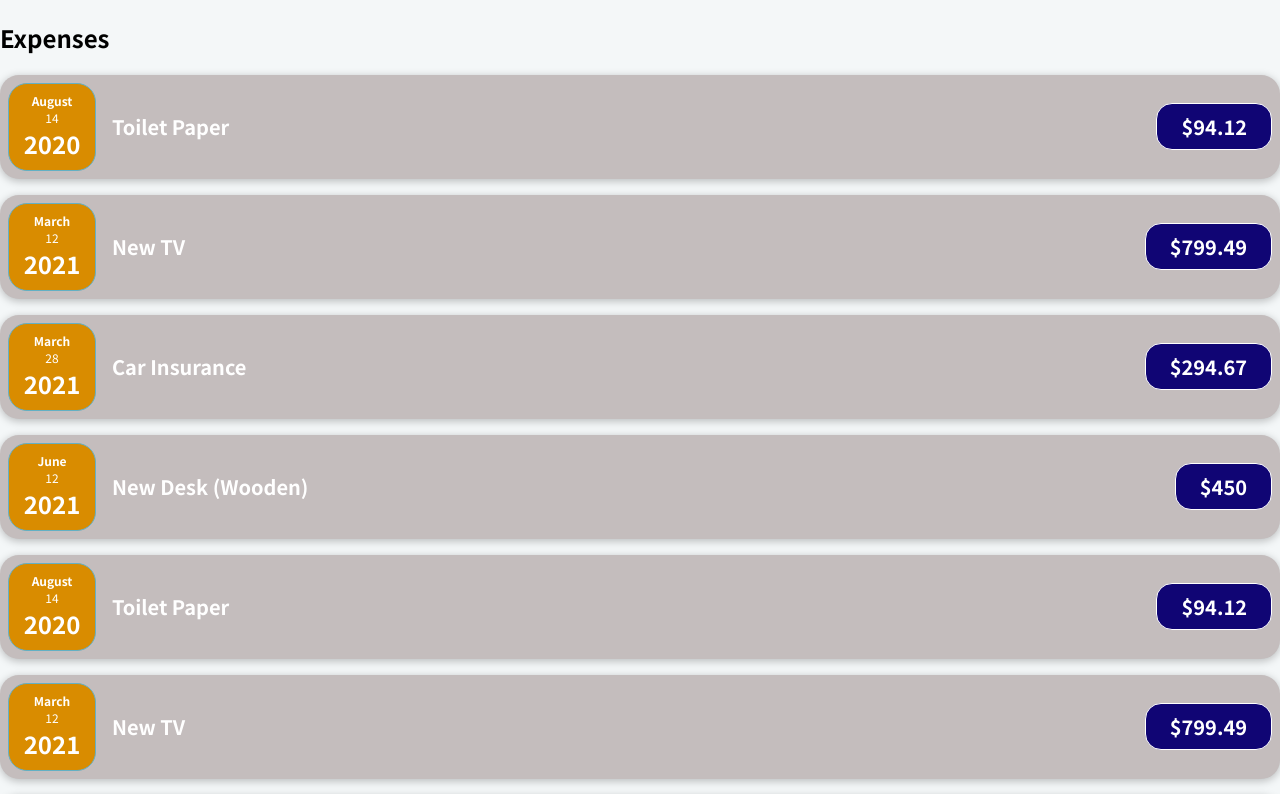
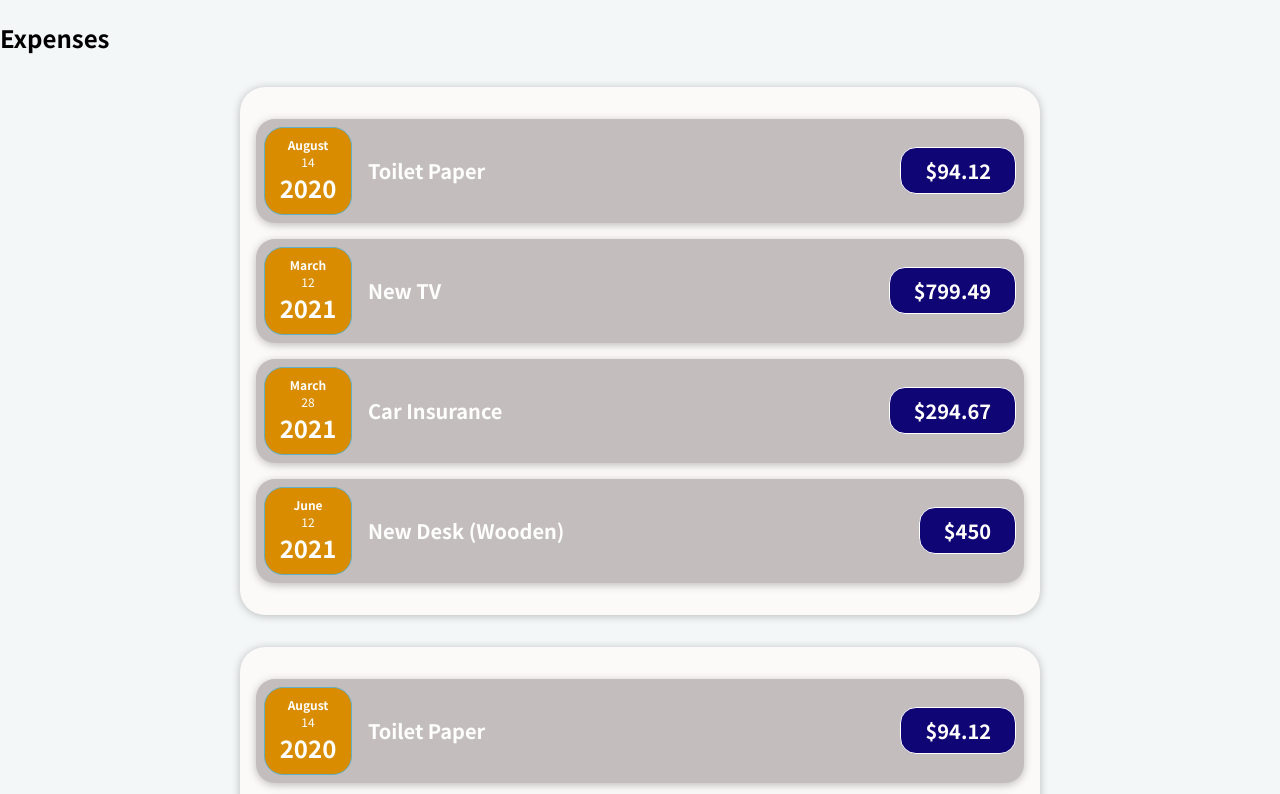
Before and after one commit to Ahmedbizo/Expenses, a JavaScript app: page / in a window 1280 px wide. Shown: the top 794 px of the page. Built offline with nearby package versions, Linux system fonts and the light colour scheme.

Commit message:
added style to new expenses component

```diff
--- /dev/null
+++ b/src/components/NewExpenses.css
@@ -0,0 +1,9 @@
+.expenses {
+    padding: 1rem;
+    background-color: rgb(252, 249, 249);
+    margin: 2rem auto;
+    width: 50rem;
+    max-width: 95%;
+    border-radius: 25px;
+    box-shadow: 0 1px 8px rgba(0, 0, 0, 0.25);
+  }
--- a/src/components/NewExpenses.js
+++ b/src/components/NewExpenses.js
@@ -1,9 +1,10 @@
 import ExpenseItem from "./ExpenseItem";
+import './NewExpenses.css'
 
 function NewExpenses (props) {
 
     return (
-        <div>
+        <div className="expenses">
         <ExpenseItem
         title ={props.item[0].title}
         amount = {props.item[0].amount}
```
